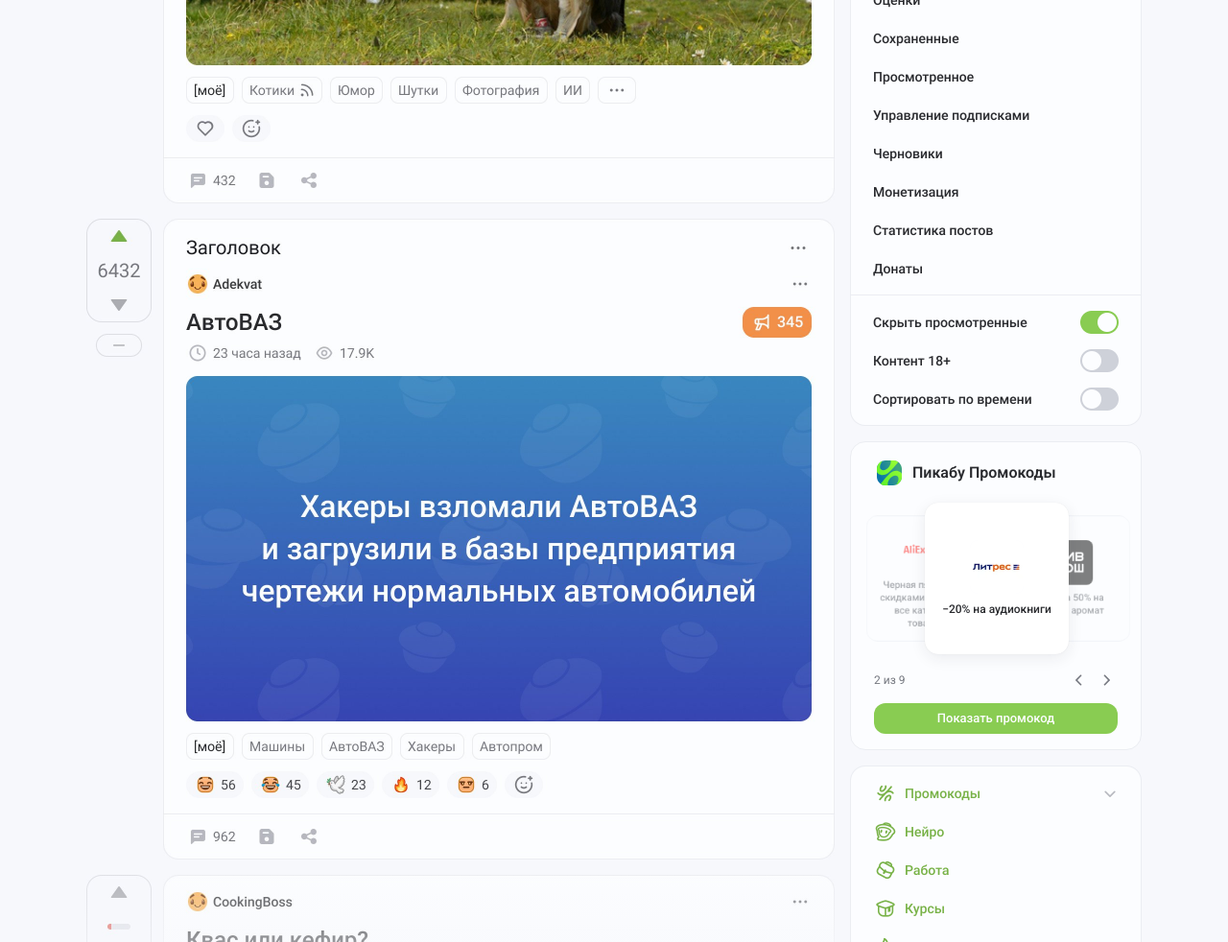
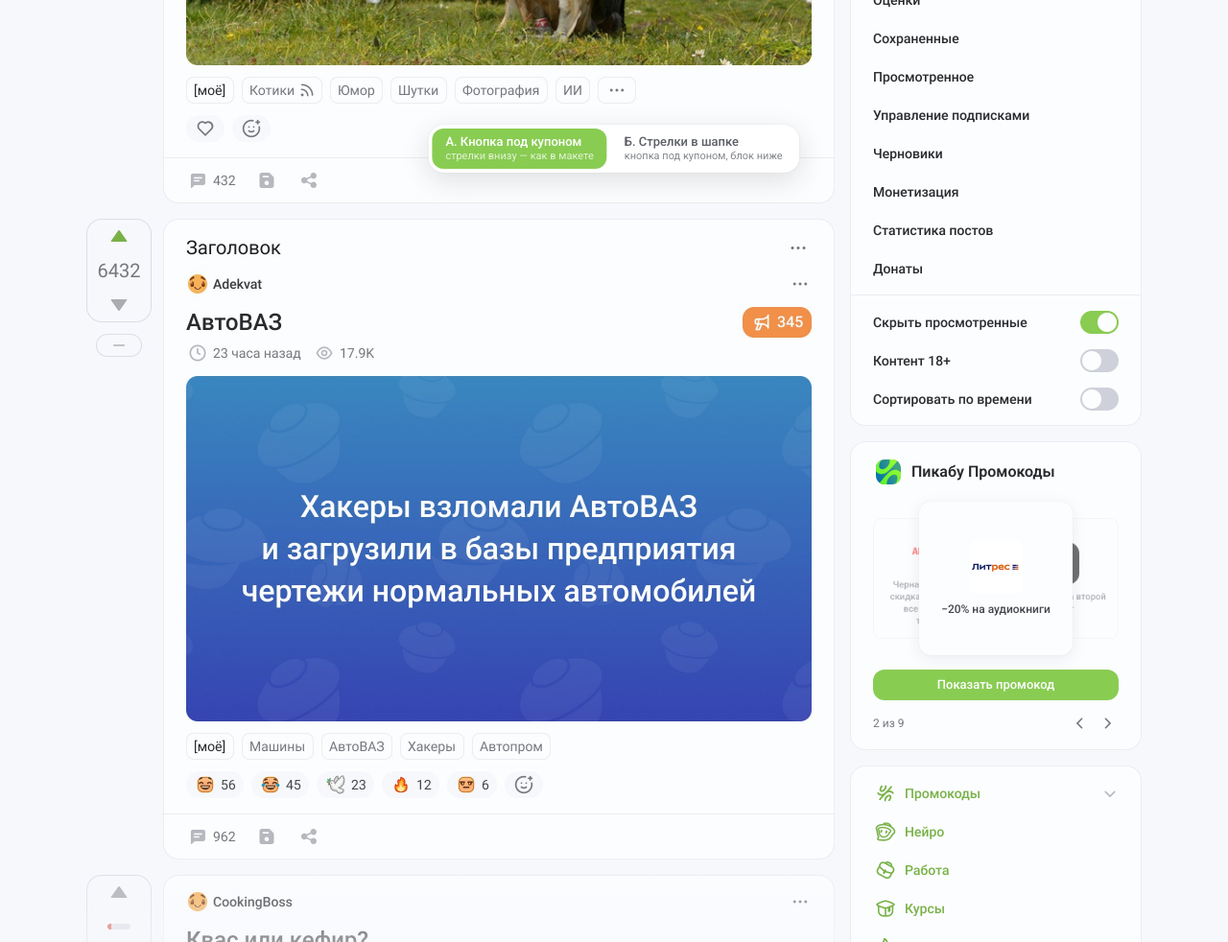
Before and after one commit to Ann938/pikabu-promo-sidebar, a plain HTML site: page index.html in a window 1280 px wide. Shown: the part 600-1582 px from the top of the page at 96% size. Drawn offline with Linux system fonts and the light colour scheme.

Commit message:
Купон по обновлённому макету: 160/126, ховер 160→166; варианты А (кнопка над стрелками) и Б (стрелки в шапке)
Co-Authored-By: Claude Opus 5.5 <noreply@anthropic.com>

```diff
--- a/index.html
+++ b/index.html
@@ -32,27 +32,41 @@ button{font:inherit;color:inherit;background:none;border:0;cursor:pointer}
 .side>img{width:304px;height:auto}
 
 /* ---------- блок промокодов ---------- */
-.promo{background:var(--clear);border:1px solid var(--stroke);border-radius:16px;padding:16px 24px;display:flex;flex-direction:column;gap:12px;overflow:hidden;position:relative}
+.promo{background:var(--clear);box-shadow:inset 0 0 0 1px var(--stroke);border-radius:16px;padding:16px 24px;display:flex;flex-direction:column;gap:12px;overflow:hidden;position:relative}
 .promo__hd{display:flex;align-items:center;gap:8px}
 .promo__hd img{width:32px;height:32px}
 .promo__hd b{font-weight:600;font-size:16px;line-height:24px}
-.stage{position:relative;width:256px;height:164px;touch-action:pan-y;user-select:none}
+.stage{position:relative;width:256px;height:166px;touch-action:pan-y;user-select:none}
 
-/* Заголовок купона — максимум 4 строки. Сцена (stage) всегда одной высоты, поэтому
-   блок и контент под ним не двигаются ни в одном варианте. Меняется только поведение
-   самой карточки купона — см. переключатель внизу. */
-.cp{position:absolute;left:0;top:50%;width:150px;height:158px;overflow:hidden;display:flex;flex-direction:column;align-items:center;gap:8px;padding:14px;border-radius:14px;
-  background:var(--clear);border:1px solid var(--stroke);text-align:center;cursor:pointer;
-  transition:transform .6s var(--ease),opacity .6s var(--ease),box-shadow .4s,background-color .4s,border-color .4s;will-change:transform,opacity}
-.cp__logo{width:56px;height:56px;border-radius:8px;background:var(--clear);overflow:hidden;flex:none}
+/* Купон по макету 24:21024 (компонент coupon 48:4734):
+   активный 160×160, padding 16, gap 8, radius 12, фон #FCFDFF + shadowMain, текст 12/16 Medium #45474D;
+   лого + заголовок центрируются группой, заголовок максимум 4 строки — карточка всегда 160, ничего не прыгает.
+   Соседние — квадрат 126×126 (это 160 × 0.7875), прозрачность 56 %, обводка #EBEDF2, текст #757880.
+   Ховер на активном (вариант condition=hover): 160 → 166, ease-out 0.3 с. */
+.cp{position:absolute;left:0;top:50%;width:160px;height:160px;overflow:hidden;display:flex;flex-direction:column;align-items:center;justify-content:center;gap:8px;padding:16px;border-radius:12px;
+  background:var(--clear);box-shadow:inset 0 0 0 1px var(--stroke);text-align:center;cursor:pointer;
+  transform:translate(var(--x), -50%) scale(calc(var(--s) * var(--h, 1)));
+  transition:transform .6s var(--ease),opacity .6s var(--ease),box-shadow .4s;will-change:transform,opacity}
+.cp__logo{width:56px;height:56px;border-radius:8px;background:var(--clear);overflow:hidden;flex:none;transition:border-radius .4s}
 .cp__logo img{width:100%;height:100%;object-fit:contain}
-/* лого + заголовок центрируются вместе как группа; карточка всегда 158px (под 4 строки) */
-.cp{justify-content:center}
 .cp__tw{width:100%;display:flex;justify-content:center}
-.cp__t{font-weight:500;font-size:12px;line-height:16px;color:var(--text2);display:-webkit-box;-webkit-line-clamp:4;-webkit-box-orient:vertical;overflow:hidden;transition:color .4s}
-.cp.is-active{background:#fff;border-color:transparent;box-shadow:var(--shadow);cursor:default}
-.cp.is-active .cp__t{color:var(--text)}
+.cp__t{font-weight:500;font-size:12px;line-height:16px;color:#757880;display:-webkit-box;-webkit-line-clamp:4;-webkit-box-orient:vertical;overflow:hidden;transition:color .4s}
+.cp:not(.is-active) .cp__logo{border-radius:15px}
+.cp.is-active{box-shadow:var(--shadow);cursor:pointer}
+.cp.is-active .cp__t{color:#45474d}
+.cp.is-active:hover{--h:1.0375;transition:transform .3s ease-out,opacity .6s var(--ease),box-shadow .4s}
 .cp:not(.is-active):hover{opacity:.75!important}
+
+/* вариант Б: стрелки в шапке, счётчик не помещается рядом с заголовком — убран */
+.promo__hd b{flex:1}
+.promo[data-l="b"] #count{display:none}
+.promo__hd .nav{gap:4px}
+
+.vbar{position:fixed;left:50%;bottom:20px;transform:translateX(-50%);z-index:30;display:flex;gap:4px;padding:4px;background:#fff;border-radius:16px;box-shadow:0 0 1px rgba(41,42,46,.2),0 8px 28px rgba(41,42,46,.14)}
+.vbar button{padding:6px 14px;border-radius:12px;font-weight:500;font-size:13px;line-height:16px;color:var(--text2);text-align:left;transition:.2s}
+.vbar button:hover{background:var(--soft)}
+.vbar button[aria-pressed="true"]{background:var(--green);color:#fff}
+.vbar small{display:block;font-size:11px;line-height:14px;opacity:.75;font-weight:400}
 
 
 .nav{display:flex;align-items:center;gap:4px}
@@ -87,18 +101,22 @@ button{font:inherit;color:inherit;background:none;border:0;cursor:pointer}
     <section class="promo" id="promo" aria-roledescription="карусель" aria-label="Пикабу Промокоды">
       <div class="promo__hd"><img src="img/logo-promo.svg" alt=""><b>Пикабу Промокоды</b></div>
       <div class="stage" id="stage"></div>
-      <div class="nav">
+      <div id="action"></div>
+      <div class="nav" id="nav">
         <span id="count" aria-live="polite">1 из 9</span>
         <button type="button" id="prev" aria-label="Предыдущий купон"><img src="img/ar-l.svg" alt=""></button>
         <button type="button" id="next" aria-label="Следующий купон"><img src="img/ar-r.svg" alt=""></button>
       </div>
-      <div id="action"></div>
     </section>
 
     <img src="img/sb-special.png" alt="Сервисы Пикабу">
   </aside>
 </div>
 
+<nav class="vbar" aria-label="Варианты блока">
+  <button type="button" data-l="a">А. Кнопка под купоном<small>стрелки внизу — как в макете</small></button>
+  <button type="button" data-l="b">Б. Стрелки в шапке<small>кнопка под купоном, блок ниже</small></button>
+</nav>
 <div class="toast" id="toast"></div>
 
 <script>
@@ -125,22 +143,16 @@ button{font:inherit;color:inherit;background:none;border:0;cursor:pointer}
     `<div class="cp" data-i="${i}" role="group" aria-label="${t}"><span class="cp__logo"><img src="img/logos/${l}.png" alt=""></span><span class="cp__tw"><span class="cp__t">${t}</span></span></div>`).join("");
   const cards = [...stage.children];
 
-  // позиция карточки по смещению от активной: [x, y, rotate, scale, opacity, z]
-  const POS = {
-    cover(o) {                      // макет 24:21024: активная 150px по центру, соседи 83% и 50%
-      if (o === 0) return [53, 0, 0, 1, 1, 5];
-      if (o === -1) return [-21, 0, 0, .83, .5, 3];
-      if (o === 1) return [130, 0, 0, .83, .5, 3];
-      return o < 0 ? [-120, 0, 0, .66, 0, 1] : [230, 0, 0, .66, 0, 1];
-    },
-  };
+  // позиция по смещению от активной: [x, scale, opacity, z]. Сцена 256: активная 160 по центру (x 48),
+  // соседи 126×126 прижаты к краям сцены (центр 63 и 193 → x −17 и 113).
+  const POS = (o) => o === 0 ? [48, 1, 1, 5] : o === -1 ? [-17, .7875, .56, 3] : o === 1 ? [113, .7875, .56, 3]
+    : o < 0 ? [-110, .6, 0, 1] : [206, .6, 0, 1];
   const off = (i) => { let o = (i - cur) % N; if (o > N / 2) o -= N; if (o < -N / 2) o += N; return o; };
 
   function render() {
     cards.forEach((el, i) => {
-      const [x, y, r, s, op, z] = POS.cover(off(i));
-      const ty = `calc(-50% + ${y}px)`;
-      el.style.transform = `translate(${x}px, ${ty}) rotate(${r}deg) scale(${s})`;
+      const [x, s, op, z] = POS(off(i));
+      el.style.setProperty("--x", x + "px"); el.style.setProperty("--s", s);
       el.style.opacity = op; el.style.zIndex = z;
       el.classList.toggle("is-active", off(i) === 0);
       el.setAttribute("aria-hidden", op === 0);
@@ -168,13 +180,21 @@ button{font:inherit;color:inherit;background:none;border:0;cursor:pointer}
 
   $("#prev").onclick = () => { stopAuto(); go(-1); };
   $("#next").onclick = () => { stopAuto(); go(1); };
-  stage.addEventListener("click", (e) => { const c = e.target.closest(".cp"); if (!c) return; const o = off(+c.dataset.i); if (o) { stopAuto(); go(o); } });
+  stage.addEventListener("click", (e) => { const c = e.target.closest(".cp"); if (!c) return; const o = off(+c.dataset.i); stopAuto(); if (o) go(o); else if (!action.querySelector(".code")) reveal(); });
   promo.addEventListener("mouseenter", () => { paused = true; clearTimeout(timer); });
   promo.addEventListener("mouseleave", () => { paused = false; schedule(); });
   // свайп
   let sx = null; stage.addEventListener("pointerdown", (e) => { sx = e.clientX; });
   stage.addEventListener("pointerup", (e) => { if (sx == null) return; const d = e.clientX - sx; sx = null; if (Math.abs(d) > 30) { stopAuto(); go(d < 0 ? 1 : -1); } });
 
+  // варианты: А — как в макете (кнопка, под ней счётчик со стрелками), Б — стрелки в шапке
+  const nav = $("#nav"), hd = $(".promo__hd"), btns = document.querySelectorAll(".vbar button");
+  function setL(l) {
+    promo.dataset.l = l; (l === "b" ? hd : promo).appendChild(nav);
+    btns.forEach((b) => b.setAttribute("aria-pressed", b.dataset.l === l)); history.replaceState(null, "", "#" + l);
+  }
+  btns.forEach((b) => b.onclick = () => setL(b.dataset.l));
+  setL(location.hash === "#b" ? "b" : "a");
   render(); schedule();
 })();
 </script>
```
